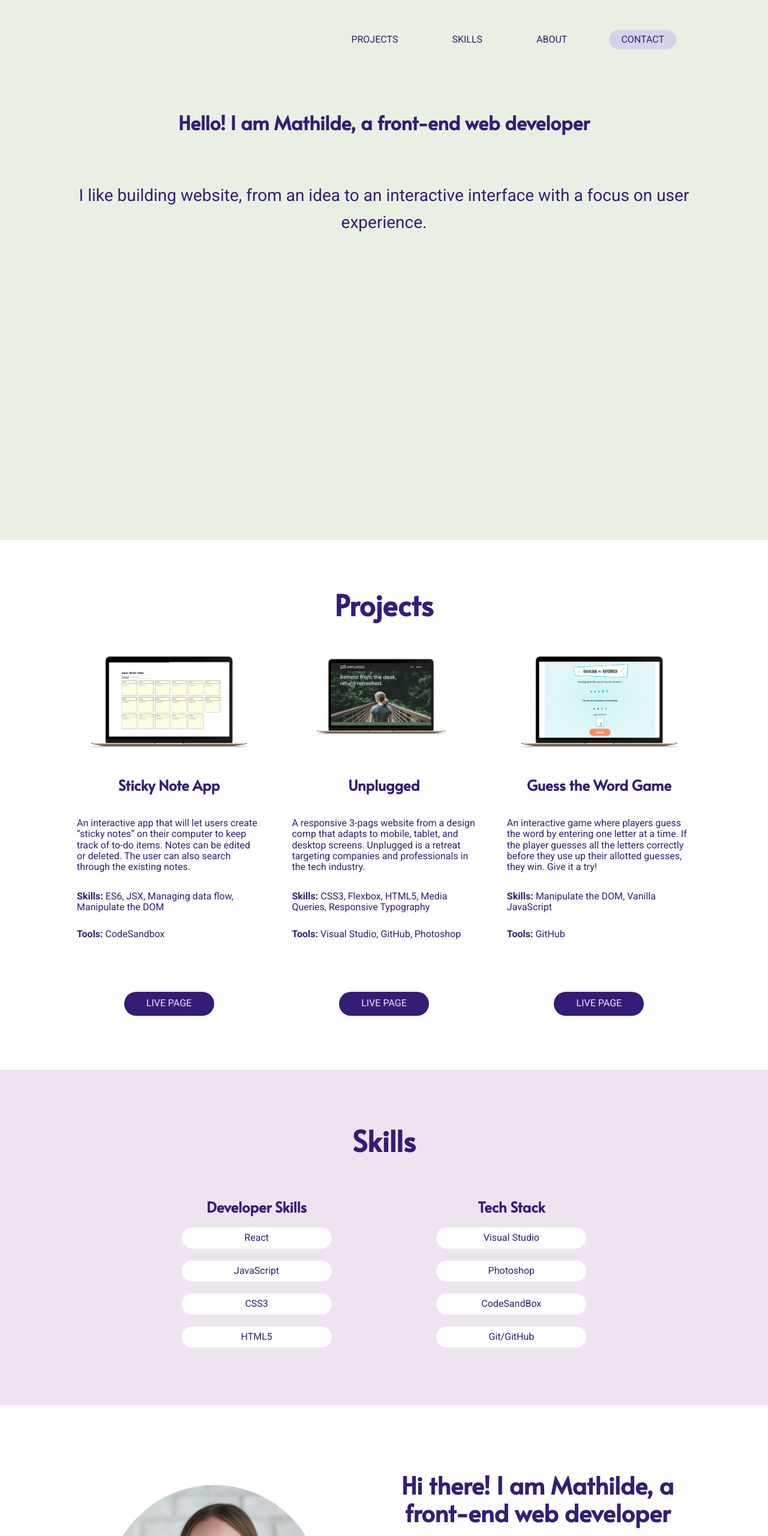
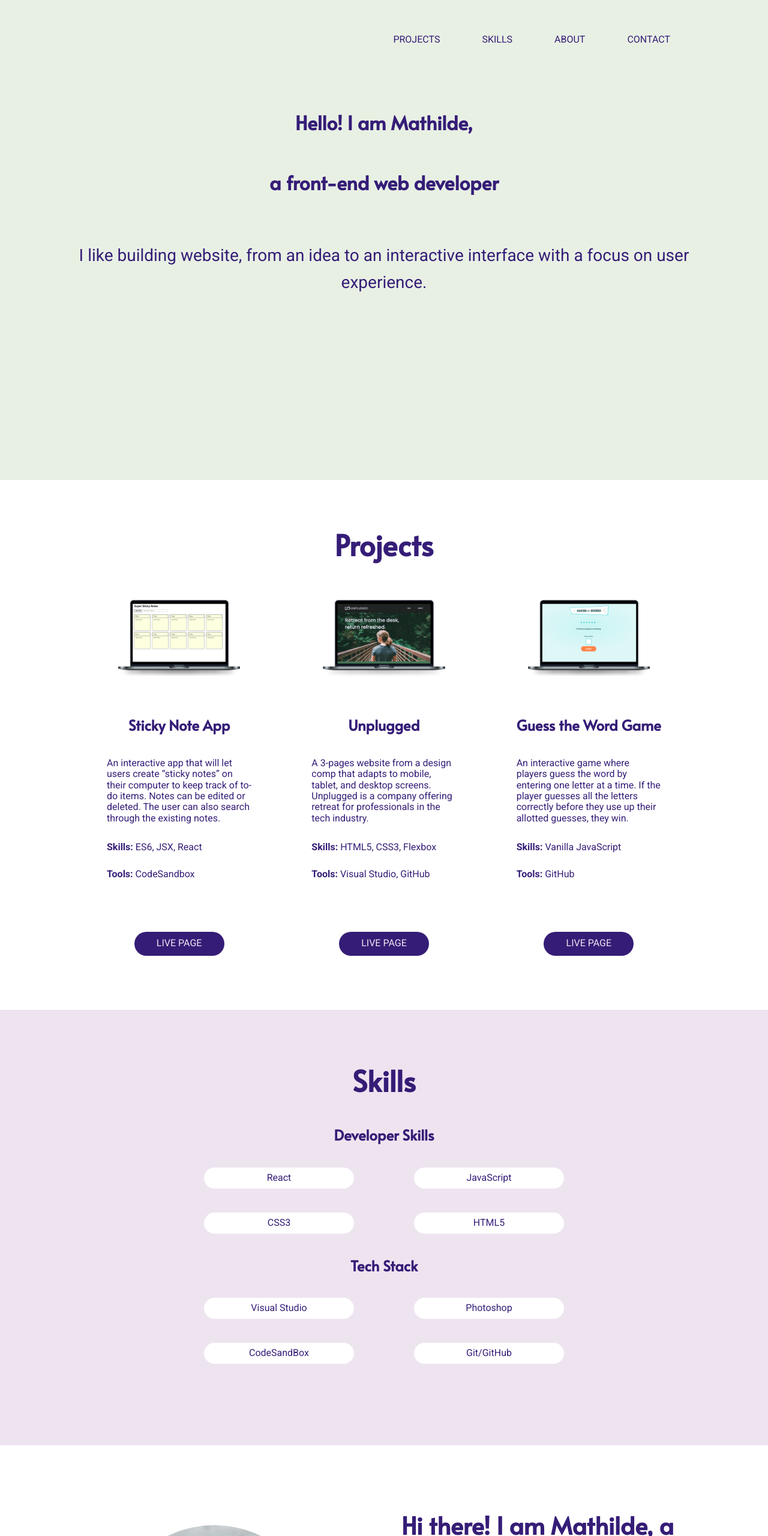
Before and after one commit to mathum49/portfolio, a website built with Parcel: page index.html in a window 1280 px wide. Shown: the top 2560 px of the page at 60% size. Built offline with nearby package versions, Linux system fonts and the light colour scheme.

Commit message:
New commit message.

```diff
--- a/css/main.css
+++ b/css/main.css
@@ -96,7 +96,7 @@ body{
   margin: 0 auto;
 }
 header {
-  padding: 50px 0;
+  /* padding: 50px 0; */
   background-color: #E8F0E4;
   /* min-height: 500px; */
   min-height: 100vh;
@@ -128,6 +128,9 @@ h3{
 
 
 /* Nav styling **************/
+nav{
+  padding-top:50px;
+}
 
 nav ul{
   display: flex;
@@ -154,25 +157,14 @@ nav ul li a{
 
 }
 
-nav ul li:nth-child(4) {
+
+/* hover nav styling */
+nav ul li:hover {
   background-color: #D4D3E9;
   border-radius: 25px;
 }
 
-nav ul li:nth-child(4) a{
-  color: #351D77 ;
-}
 
-
-/* hover nav styling */
-nav ul li:nth-child(4):hover {
-  background-color:  #351D77;
-  border-radius: 25px;
-}
-
-nav ul li:nth-child(4) a:hover{
-  color: #EEE4F0;
-}
 
 
 /* projects styling******************** */
@@ -344,6 +336,11 @@ footer{
   font-size: 0.85em;
 }
 
+.follow i{
+  font-size: 30px;
+  padding: 0 10px;
+}
+
 .hire, .follow, .meet{
   margin: 30px 0;
   text-align: center;
@@ -476,8 +473,18 @@ footer{
     width: 80%;
   }
 
+  .skills ul {
+    padding: 0;
+    display: flex;
+    flex-direction: row;
+    align-items: baseline;
+    justify-content: center;
+    flex-wrap: wrap;
+  }
+
   .skills ul li {
       width: 250px;
+      margin: 20px 50px;
   }
 
   .about img {
@@ -516,7 +523,7 @@ footer{
 
   nav ul li {
     padding: 7px 20px;
-    margin: 0 25px;
+    margin: 0 15px;
   }
 
   .project .image{
@@ -539,14 +546,19 @@ footer{
 
   .project{
     width: 30%;
+    padding: 0px 50px;
   }
 
   .details{
     min-height: 250px;
   }
 
+  .skills {
+    padding-bottom: 100px;
+  }
+
   .skill-list{
-    display: flex;
+    /* display: flex; */
     justify-content: space-evenly;
 
   }
--- a/index.html
+++ b/index.html
@@ -3,7 +3,7 @@
 
 <head>
   <meta charset="utf-8">
-  <title>Mathilde's Portofolio</title>
+  <title>Mathilde's Portfolio</title>
   <meta name="description" content="">
   <meta name="viewport" content="width=device-width, initial-scale=1">
 
@@ -23,7 +23,8 @@
   <link rel="preconnect" href="https://fonts.googleapis.com">
 <link rel="preconnect" href="https://fonts.gstatic.com" crossorigin>
 <link href="https://fonts.googleapis.com/css2?family=Alata&family=Roboto:wght@400;700&display=swap" rel="stylesheet">
-
+<!-- Font Awesome -->
+<script src="https://kit.fontawesome.com/e5a738121e.js" crossorigin="anonymous"></script>
 
   <meta name="theme-color" content="#fafafa">
 </head>
@@ -42,7 +43,7 @@
     </nav>
 
     <div class="intro">
-      <h1>Hello! I am Mathilde, a front-end web developer</h1>
+      <h1>Hello! I am Mathilde,<br>a front-end web developer</h1>
       <h3>I like building website, from an idea to an interactive interface with a focus on user experience.</h3>
     </div>
   </div>
@@ -59,43 +60,43 @@
 
         <div class="project">
           <div class="image">
-            <img src="./img/stickynotes-2.png" alt="image of a website screenshot displayed on a laptop">
+            <img src="./img/stickynotes-1.png" alt="image of a website screenshot displayed on a laptop">
           </div>
           <h4>Sticky Note App</h4>
           <div class="details">
             <p>An interactive app that will let users create “sticky notes” on their computer to keep track of to-do items. Notes can be edited or deleted. The user can also search through the existing notes.</p>
-            <h5><span>Skills: </span>ES6, JSX, Managing data flow, Manipulate the DOM</h5>
+            <h5><span>Skills: </span>ES6, JSX, React</h5>
             <h5><span>Tools: </span>CodeSandbox</h5>
           </div>
 
           <div class="button">
-            <a href="https://codesandbox.io/s/sticky-notes-app-final-jjvl93?file=/src/App.js">Live page</a>
+            <a href="https://jjvl93.csb.app/">Live page</a>
           </div>
         </div>
 
         <div class="project">
             <div class="image">
-              <img src="./img/Unplugged_1.png" alt="image of a website screenshot displayed on a laptop">
+              <img src="./img/Unplugged_2.png" alt="image of a website screenshot displayed on a laptop">
             </div>
           <h4>Unplugged</h4>
           <div class="details">
-            <p>A responsive 3-pags website from a design comp that adapts to mobile, tablet, and desktop screens. Unplugged is a retreat targeting companies and professionals in the tech industry.</p>
-            <h5><span>Skills: </span>CSS3, Flexbox, HTML5, Media Queries, Responsive Typography</h5>
-            <h5><span>Tools: </span>Visual Studio, GitHub, Photoshop</h5>
+            <p>A 3-pages website from a design comp that adapts to mobile, tablet, and desktop screens. Unplugged is a company offering retreat for professionals in the tech industry.</p>
+            <h5><span>Skills: </span>HTML5, CSS3, Flexbox</h5>
+            <h5><span>Tools: </span>Visual Studio, GitHub</h5>
           </div>
           <div class="button">
-            <a href="https://github.com/mathum49/unplugged">Live page</a>
+            <a href="https://mathum49.github.io/unplugged/">Live page</a>
           </div>
         </div>
 
         <div class="project">
           <div class="image">
-            <img src="./img/guesstheword-2.png" alt="image of a website screenshot displayed on a laptop">
+            <img src="./img/guesstheword-1.png" alt="image of a website screenshot displayed on a laptop">
           </div>
           <h4>Guess the Word Game</h4>
           <div class="details">
-            <p>An interactive game where players guess the word by entering one letter at a time. If the player guesses all the letters correctly before they use up their allotted guesses, they win. Give it a try!</p>
-            <h5><span>Skills: </span>Manipulate the DOM, Vanilla JavaScript</h5>
+            <p>An interactive game where players guess the word by entering one letter at a time. If the player guesses all the letters correctly before they use up their allotted guesses, they win.</p>
+            <h5><span>Skills: </span>Vanilla JavaScript</h5>
             <h5><span>Tools: </span>GitHub</h5>
           </div>
           <div class="button">
@@ -150,8 +151,10 @@
         <h3>I like building website, from an idea to an interactive interface with a focus on user experience.</h3>
 
       <!-- <div class="pres-details"> -->
-        <p>I have always been logical, and while working with customers, I have realize that there was a way to enable them to get the information they need by creating web application. I love seeing code turning into life, being able to create visual interface and making the end-user’s life easier.</p>
-        <p>Other than development languages, I also had a drive to learn foreign languages and adventures, which had brought me to live in Canada, Germany, and France where I am originally from!</p>
+        <p>I love seeing code turning into life, being able to create websites that are attractive and functional.</p>
+        <p>With my background in customer relationships, I bring along skills to successfully communicate with customers and create solutions that fit their needs.
+        </p>
+        <p>When I'm not working, pursuing side projects or getting lost reading through travel blogs, I can be found biking around the city or doing yoga!</p>
         <p><span>Can't wait to work with you!</span></p>
       <!-- </div> -->
     </div>
@@ -177,6 +180,8 @@
 
       <div class="follow">
         <h4>Follow me</h4>
+        <i class="fa-brands fa-linkedin"></i>
+        <i class="fa-brands fa-github-square"></i>
       </div>
 
       <div class="meet">
```
Also changed, not shown: img/guesstheword-1.png (added), img/guesstheword-2.png (deleted), img/stickynotes-1.png (added), img/stickynotes-2.png (deleted), img/unplugged_2.png (added).
